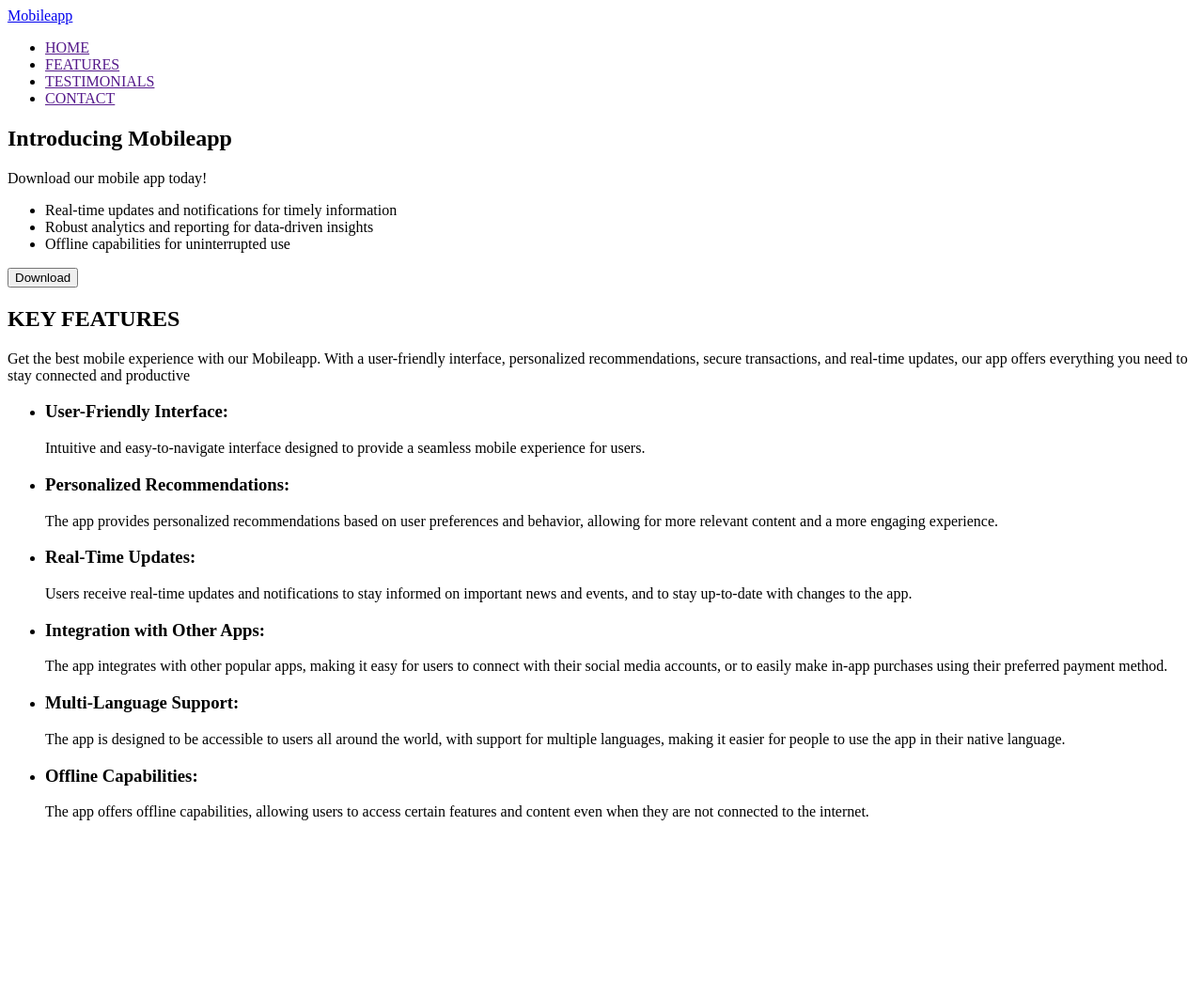
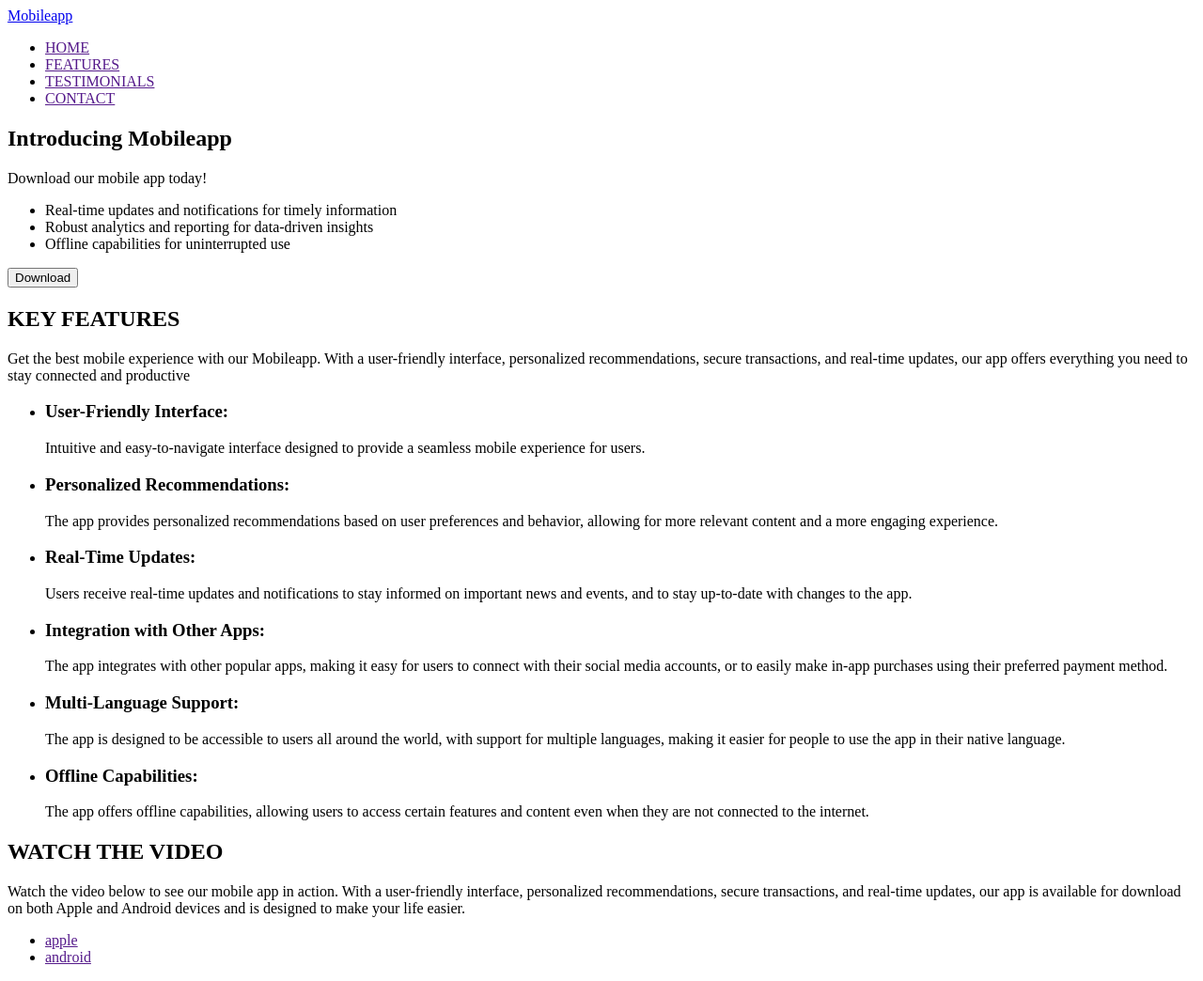
Before and after one commit to sselesnes/blended-01, a plain HTML site: page index.html in a window 1280 px wide. Shown: the whole page at 94% size. Before the commit the page ends 889 px from the top, so only its background shows below. Drawn offline with Linux system fonts and the light colour scheme.

Commit message:
added watch video

```diff
--- a/index.html
+++ b/index.html
@@ -89,7 +89,22 @@
           </li>
         </ul>
       </section>
+      <section id="watch-video">
+        <h2>WATCH THE VIDEO</h2>
+        <p>
+          Watch the video below to see our mobile app in action. With a
+          user-friendly interface, personalized recommendations, secure
+          transactions, and real-time updates, our app is available for download
+          on both Apple and Android devices and is designed to make your life
+          easier.
+        </p>
+        <ul>
+          <li><a href="">apple</a></li>
+          <li><a href="">android</a></li>
+        </ul>
+      </section>
+
+      <footer></footer>
     </main>
-    <footer></footer>
   </body>
 </html>
```
